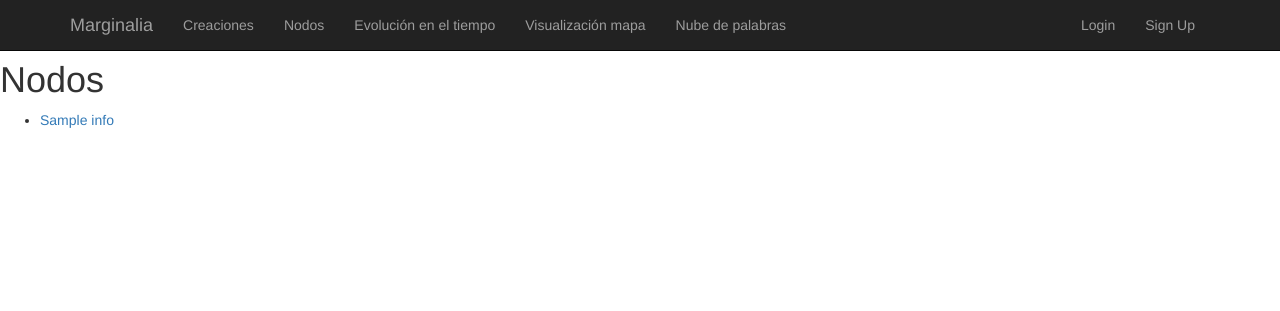
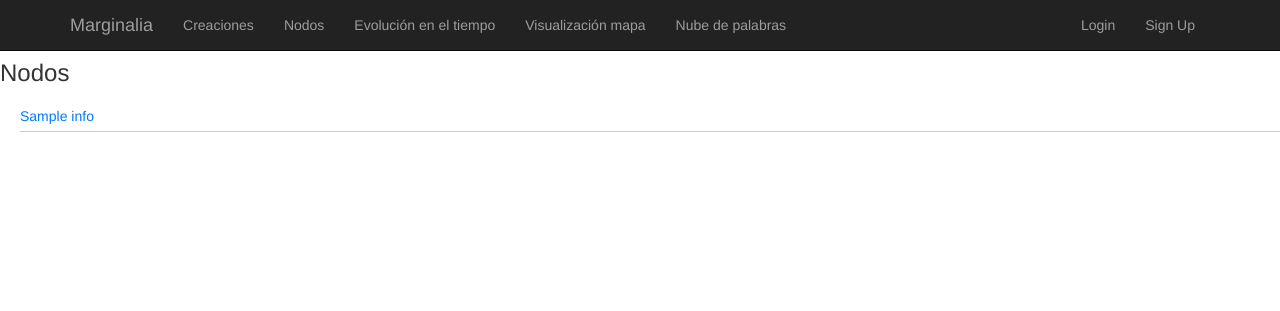
Before and after one commit to MarginaliaParatexta/marginalia, a Django app: template marginalia_paratexta/catalog/templates/catalog/knot_list.html in a window 1280 px wide. Shown: the top 311 px of the page. Run offline with Django 3.2, Linux system fonts and the light colour scheme; the template is opened without the code that fills it: most values are stand-ins (such as "Sample title", 1, 10 or a date in 2020); some libraries are stand-ins or nearby versions.

Commit message:
Update knot_list.html

```diff
--- a/marginalia_paratexta/catalog/templates/catalog/knot_list.html
+++ b/marginalia_paratexta/catalog/templates/catalog/knot_list.html
@@ -1,16 +1,45 @@
 {% extends "base.html" %}
 
 {% block content %}
-  <h1>Nodos</h1>
+    <style>
+        /* Estilos por clases */
+        .content-title {
+            font-size: 24px;
+            color: #333;
+            margin-bottom: 20px;
+        }
+
+        .content-list {
+            list-style-type: none;
+            padding-left: 20px; /* Margen a la izquierda */
+        }
+
+        .content-item {
+            margin-bottom: 10px;
+            border-bottom: 1px solid #ccc; /* Línea divisoria entre elementos de la lista */
+            padding-bottom: 5px; /* Espaciado inferior */
+        }
+
+        .content-link {
+            text-decoration: none;
+            color: #007bff;
+        }
+
+        .content-link:hover {
+            text-decoration: underline;
+        }
+    </style>
+
+    <h1 class="content-title">Nodos</h1>
     {% if knot_list %}
-    <ul>
+        <ul class="content-list">
             {% for knot in knot_list %}
-      <li>
-        <a href="{% url 'knot-detail' pk=knot.id %}">{{ knot.info }}</a>
+                <li class="content-item">
+                    <a class="content-link" href="{% url 'knot-detail' pk=knot.id %}">{{ knot.info }}</a>
                 </li>
             {% endfor %}
         </ul>
     {% else %}
-    <p>There are no knots in Marginalia.</p>
+        <p class="content-message">No hay nudos en Marginalia.</p>
     {% endif %}
 {% endblock %}
```
Lines whose indentation alone changed are shown as unchanged.
